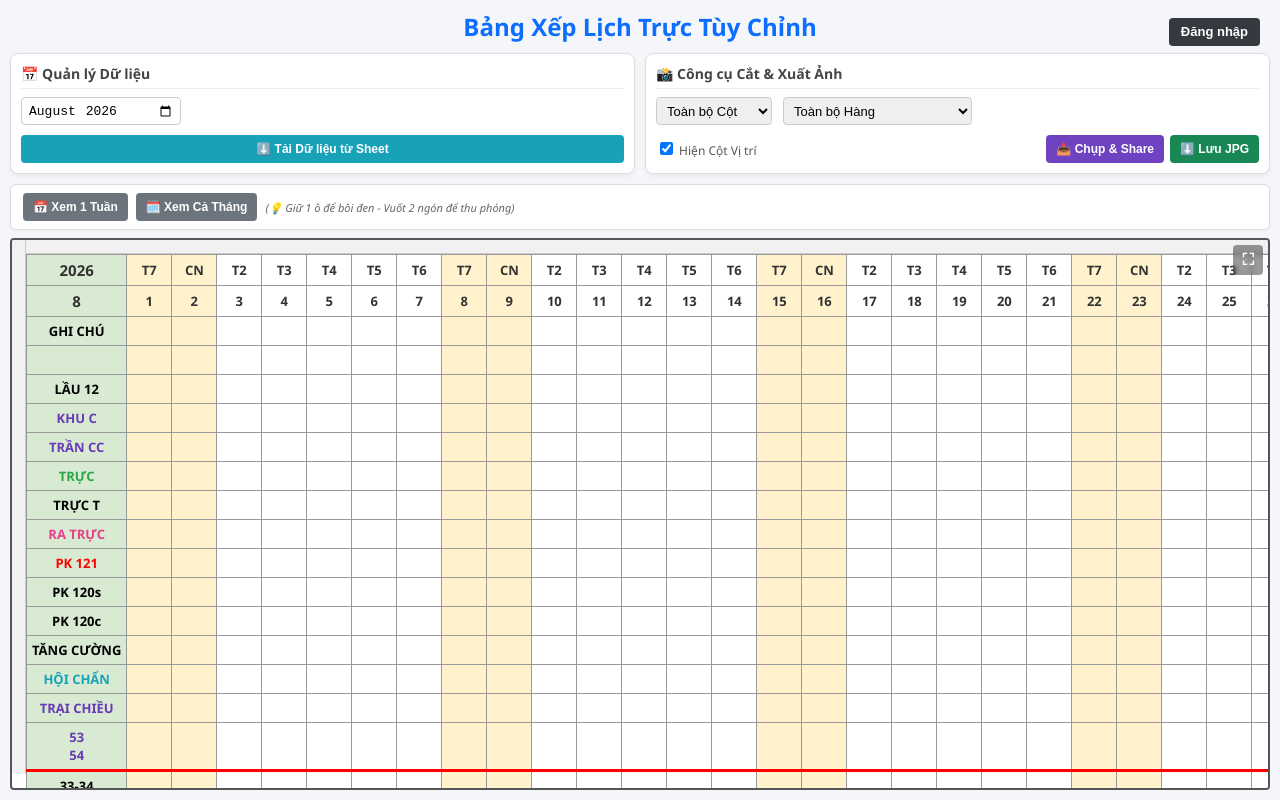
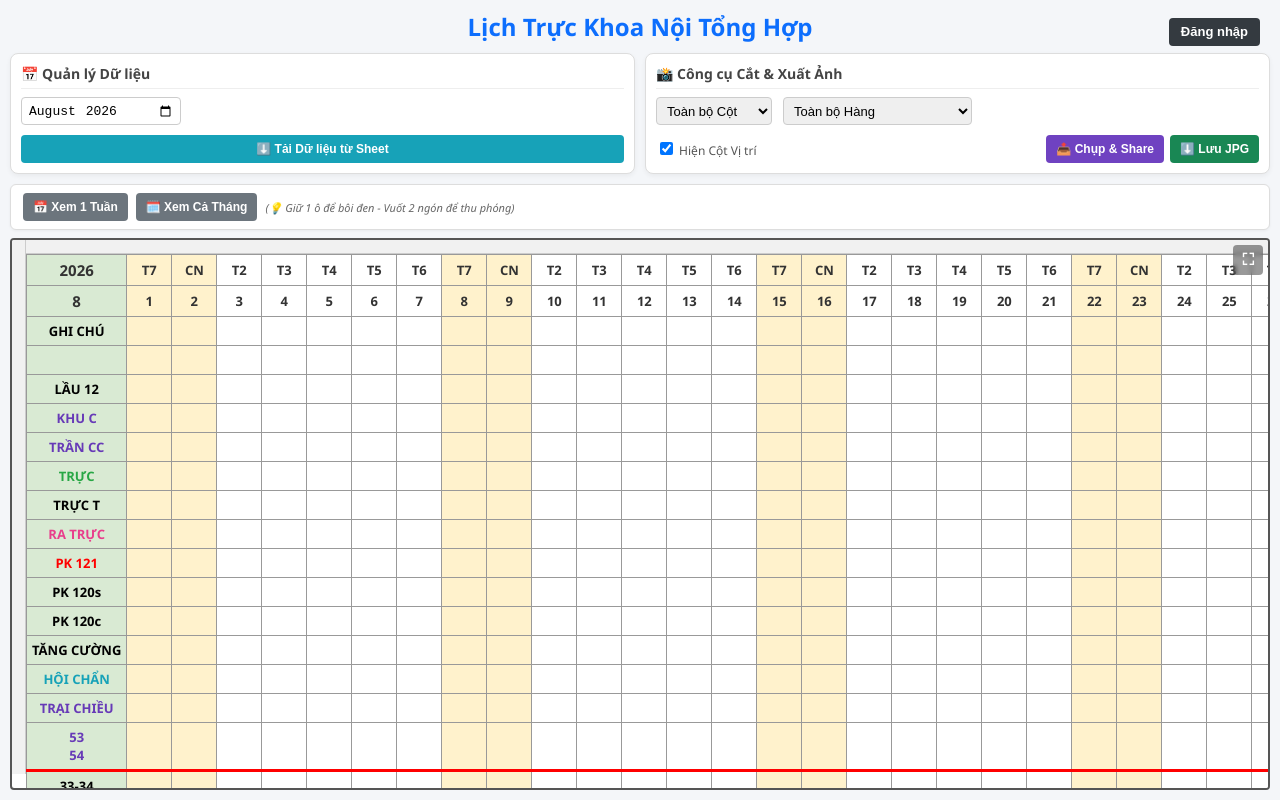
Before and after one commit to hieuduong37na/lichtuanNTH, a plain HTML site: page index.html in a window 1280 px wide. Drawn offline with nearby package versions, Linux system fonts and the light colour scheme; no server answers.

Commit message:
Update index.html

```diff
--- a/index.html
+++ b/index.html
@@ -3,7 +3,7 @@
 <head>
     <meta charset="UTF-8">
     <meta name="viewport" content="width=device-width, initial-scale=1.0, maximum-scale=1.0, user-scalable=no">
-    <title>Bảng Xếp Lịch Trực Tùy Chỉnh</title>
+    <title>Lịch Trực Khoa Nội Tổng Hợp</title>
     <script src="https://cdnjs.cloudflare.com/ajax/libs/html2canvas/1.4.1/html2canvas.min.js"></script>
     <style>
         :root {
@@ -286,7 +286,7 @@
 
     <div class="container">
         <h2>
-            Bảng Xếp Lịch Trực Tùy Chỉnh
+            Lịch Trực Khoa Nội Tổng Hợp
             <div class="auth-container">
                 <button id="changePassBtn" class="auth-btn edit-only" onclick="openChangePassModal()" style="background-color: #17a2b8; margin-right: 5px;">Đổi MK</button>
                 <button id="authBtn" class="auth-btn" onclick="openLoginModal()">Đăng nhập</button>
```
